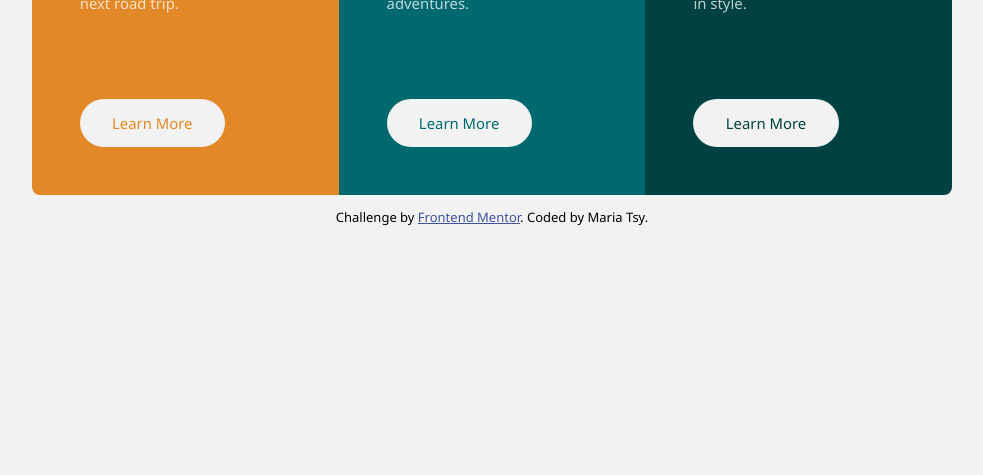
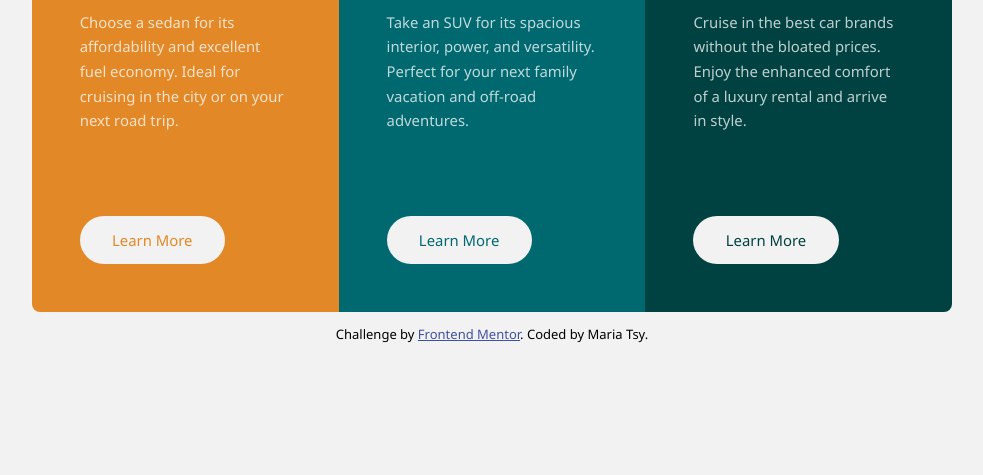
Before and after one commit to Ant105/3-column-preview-card-component, a plain HTML site: page index.html in a window 1280 px wide. Shown: the part 325-800 px from the top of the page, without its empty margins (148-1131 px from the left). Drawn offline with Linux system fonts and the light colour scheme; a web font is replaced by a local one.

Commit message:
maybe last commit

```diff
--- a/styles.css
+++ b/styles.css
@@ -27,6 +27,11 @@ html {
 
 body {
   background-color: var(--background-clr);
+  display: flex;
+  flex-direction: column;
+  justify-content: center;
+  align-items: center;
+  min-height: 100vh;
 }
 
 /* I couldn't find the exact font, but this is the closest one I found */
@@ -48,7 +53,7 @@ body {
   font-display: swap;
 }
 
-/* for h1 */
+/* For an h1, I added the h1 for accessibility and SEO */
 .visually-hidden {
   position: absolute;
   width: 1px;
@@ -61,13 +66,6 @@ body {
   border: 0;
 }
 
-body {
-  display: flex;
-  justify-content: center;
-  align-items: center;
-  flex-direction: column;
-}
-
 .wrapper {
   display: grid;
   grid-template-columns: 1fr;
@@ -78,6 +76,8 @@ body {
   margin-top: 2em;
 }
 
+/* You can change the size of the cards by adjusting the font-size,
+and this shouldn't affect their appearance other than their size */
 .card {
   font-size: 1.6rem;
   width: 20.43em;
@@ -192,6 +192,8 @@ body {
   background-color: var(--card3-clr);
 }
 
+/* I recommend avoiding pixels in media queries throughout the code,
+because it can cause horizontal scrolling for users with large font settings */
 @media (max-width: 21em) {
   .card {
     font-size: 1.4rem;
@@ -229,6 +231,7 @@ body {
   .wrapper {
     grid-template-columns: repeat(3, 1fr);
     grid-template-areas: "sedans suvs luxury";
+    margin-top: 0.5em;
   }
 
   .card {
```
Also changed, not shown: screenshots/Screenshot-Desktop.png (added), screenshots/Screenshot-Mobile.png (added), 2 other files.
